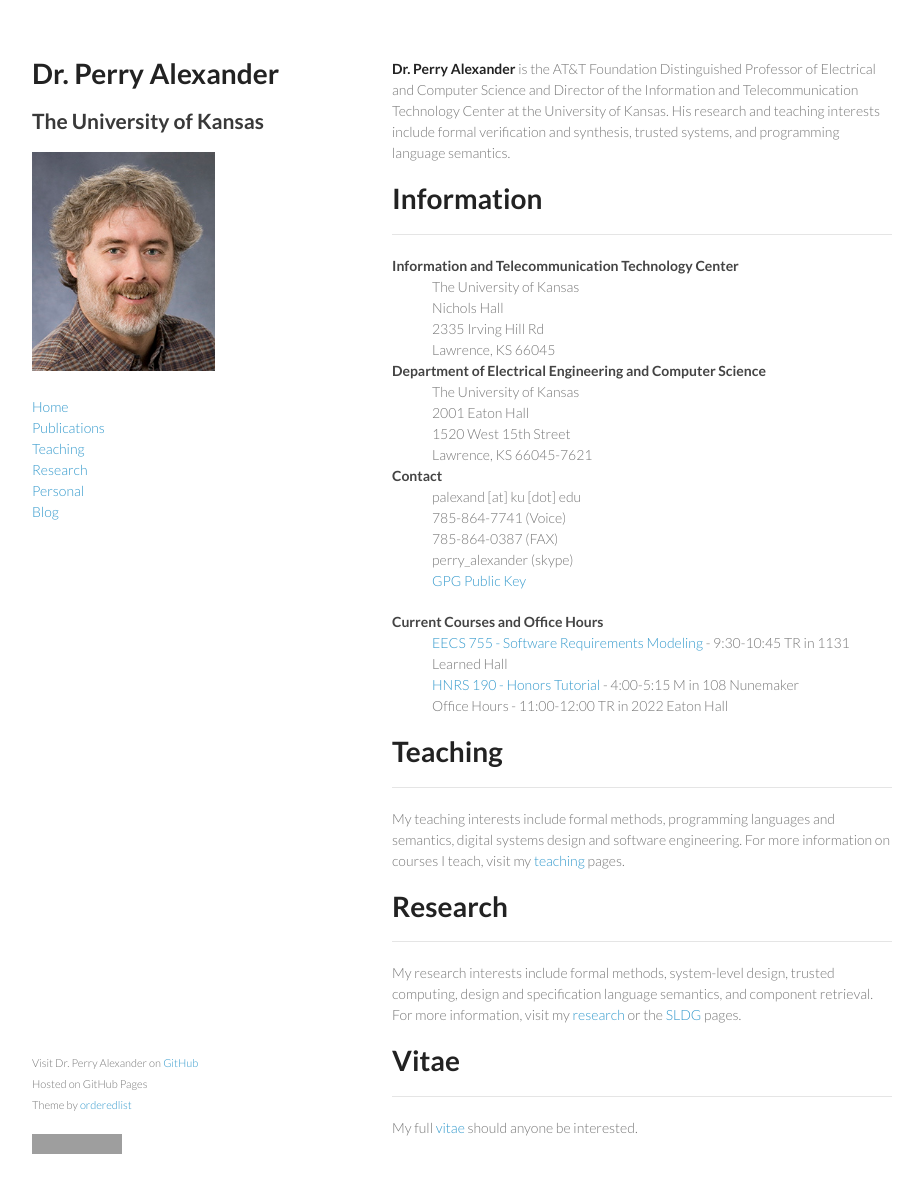
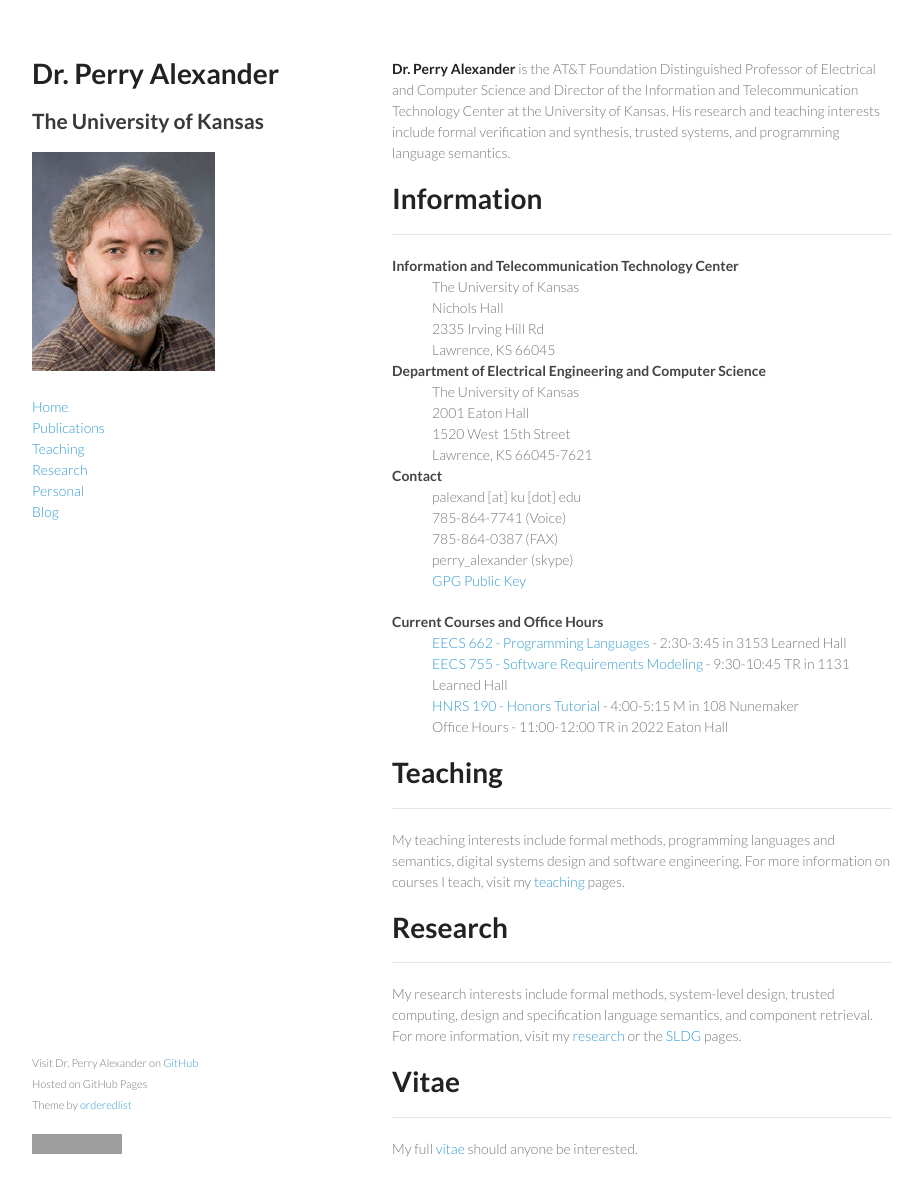
Before and after one commit to palexand/palexand.github.io, a Jekyll site: the page built from index.md, in a window 1280 px wide and 1229 px high. Shown: the top 1196 px of the window, without its empty margins (178-1101 px from the left). Built offline with Jekyll 4.4.1, drawn with Linux system fonts in a browser that asks for light colours; grey boxes are pictures that could not be loaded.

Commit message:
adding 662

```diff
--- a/_data/teaching.yml
+++ b/_data/teaching.yml
@@ -9,6 +9,8 @@
   github: palexand
   repo: eecs662
   description: This course is an undergraduate introduction to programming language concepts. It is taught by implementing a collection of interpreters that implement language features. Specific topics include structuring an interpreter, abstract syntax, early and late binding, laziness and strictness, function definition and application, static an dynamic scoping, and techniques for implementing these features.
+  when: 2:30-3:45
+  where: 3153 Learned Hall
 
 - name: EECS 762 - Programming Language Foundations I
   github: palexand
```
